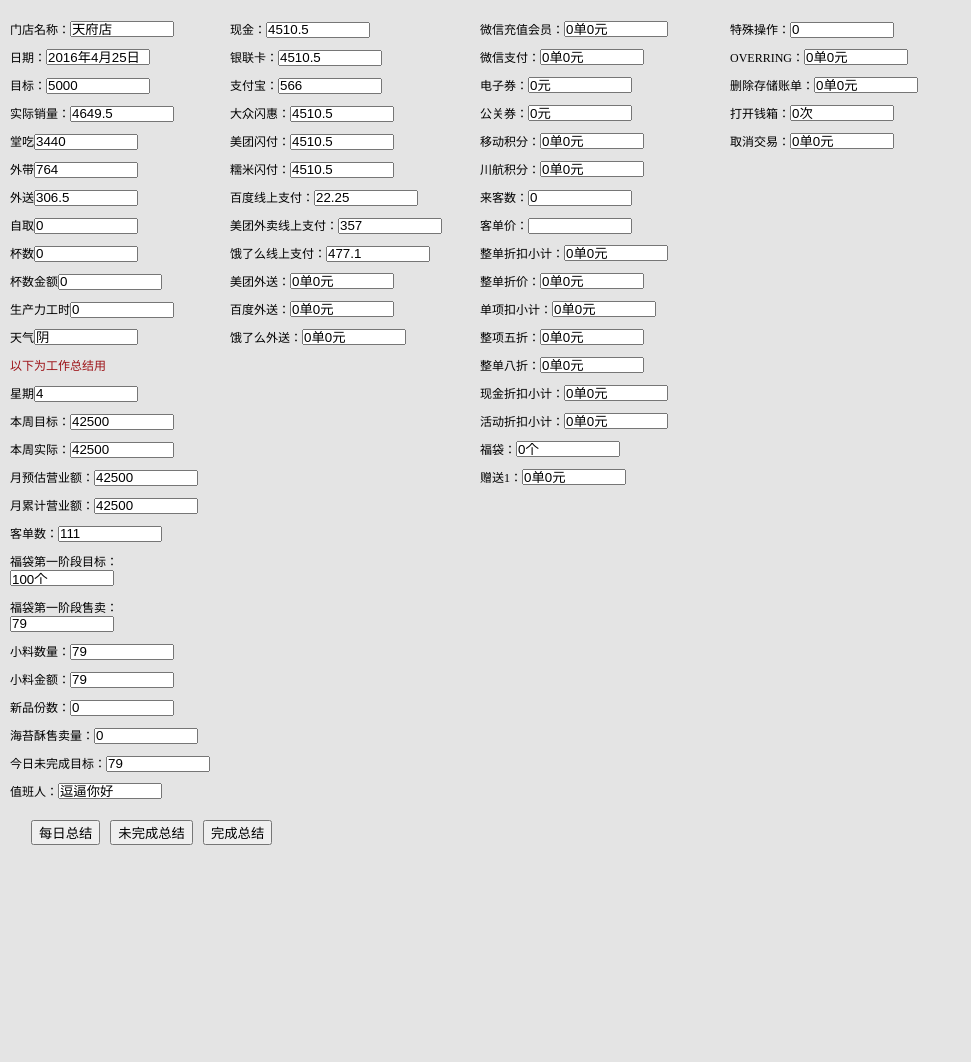
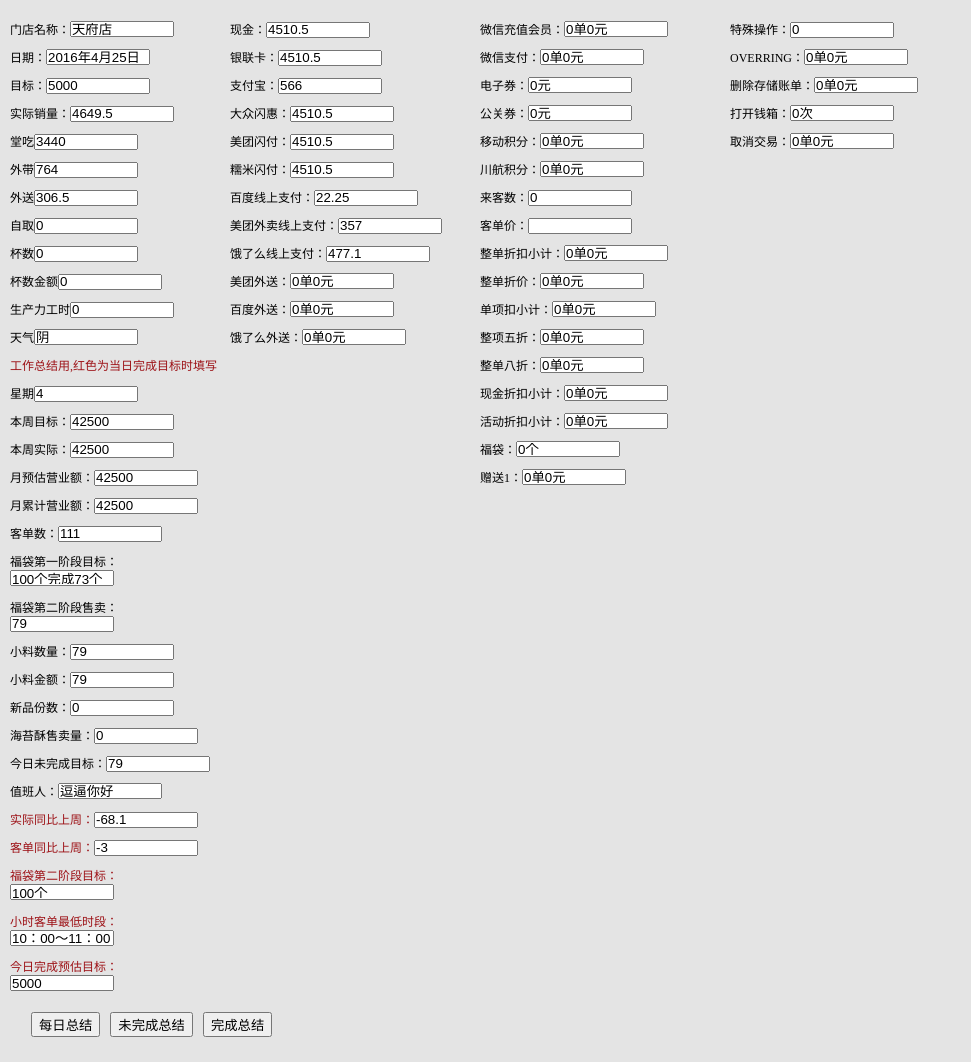
Before and after one commit to rsl140/Meetfresh-Account-Book, a plain HTML site: page index.html in a window 1280 px wide. Shown: the whole page, without its empty margins (0-971 px from the left). Before the commit the page ends 870 px from the top, so only its background shows below. Drawn offline with Linux system fonts and the light colour scheme.

Commit message:
Update index.html

```diff
--- a/index.html
+++ b/index.html
@@ -34,21 +34,26 @@
 				<li class="mt10"><label id="bsje">杯数金额</label><input type="text" id="index_bsje" name="index_bsje" value="0" class="w100 h12"></li>
 				<li class="mt10"><label id="scl">生产力工时</label><input type="text" id="index_scl" name="index_scl" value="0" class="w100 h12"></li>
 				<li class="mt10"><label id="tq">天气</label><input type="text" id="index_tq" name="index_tq" value="阴" class="w100 h12"></li>
-				<li class="mt10 color3">以下为工作总结用</li>
+				<li class="mt10 color3">工作总结用,红色为当日完成目标时填写</li>
 				<li class="mt10"><label id="xq">星期</label><input type="text" id="index_xq" name="index_xq" value="4" class="w100 h12"></li>
 				<li class="mt10"><label id="bzmb">本周目标：</label><input type="text" id="index_bzmb" name="index_bzmb" value="42500" class="w100 h12"></li>
 				<li class="mt10"><label id="bzsj">本周实际：</label><input type="text" id="index_bzsj" name="index_bzsj" value="42500" class="w100 h12"></li>
 				<li class="mt10"><label id="ygyye">月预估营业额：</label><input type="text" id="index_ygyye" name="index_ygyye" value="42500" class="w100 h12"></li>
 				<li class="mt10"><label id="ljyye">月累计营业额：</label><input type="text" id="index_ljyye" name="index_ljyye" value="42500" class="w100 h12"></li>
 				<li class="mt10"><label id="kds">客单数：</label><input type="text" id="index_kds" name="index_kds" value="111" class="w100 h12"></li>
-				<li class="mt10"><label id="fd_1">福袋第一阶段目标：</label><input type="text" id="index_fd_1" name="index_fd_1" value="100个" class="w100 h12"></li>
-				<li class="mt10"><label id="fd_1m">福袋第一阶段售卖：</label><input type="text" id="index_fd_1m" name="index_fd_1m" value="79" class="w100 h12"></li>
+				<li class="mt10"><label id="fd_1">福袋第一阶段目标：</label><input type="text" id="index_fd_1" name="index_fd_1" value="100个完成73个" class="w100 h12"></li>
+				<li class="mt10"><label id="fd_1m">福袋第二阶段售卖：</label><input type="text" id="index_fd_1m" name="index_fd_1m" value="79" class="w100 h12"></li>
 				<li class="mt10"><label id="xlsl">小料数量：</label><input type="text" id="index_xlsl" name="index_xlsl" value="79" class="w100 h12"></li>
 				<li class="mt10"><label id="xlje">小料金额：</label><input type="text" id="index_xlje" name="index_xlje" value="79" class="w100 h12"></li>
 				<li class="mt10"><label id="xpfs">新品份数：</label><input type="text" id="index_xpfs" name="index_xpfs" value="0" class="w100 h12"></li>
 				<li class="mt10"><label id="hts">海苔酥售卖量：</label><input type="text" id="index_hts" name="index_hts" value="0" class="w100 h12"></li>
 				<li class="mt10"><label id="wwcmb">今日未完成目标：</label><input type="text" id="index_wwcmb" name="index_wwcmb" value="79" class="w100 h12"></li>
 				<li class="mt10"><label id="zbr">值班人：</label><input type="text" id="index_zbr" name="index_zbr" value="逗逼你好" class="w100 h12"></li>
+				<li class="mt10"><label id="tbsz1" class="color3">实际同比上周：</label><input type="text" id="index_tbsz1" name="index_tbsz1" value="-68.1" class="w100 h12"></li>
+				<li class="mt10"><label id="tbsz2" class="color3">客单同比上周：</label><input type="text" id="index_tbsz2" name="index_tbsz2" value="-3" class="w100 h12"></li>
+				<li class="mt10"><label id="fd_2" class="color3">福袋第二阶段目标：</label><input type="text" id="index_fd_2" name="index_fd_2" value="100个" class="w100 h12"></li>
+				<li class="mt10"><label id="xszd" class="color3">小时客单最低时段：</label><input type="text" id="index_xszd" name="index_xszd" value="10：00～11：00" class="w100 h12"></li>
+				<li class="mt10"><label id="wcmb" class="color3">今日完成预估目标：</label><input type="text" id="index_wcmb" name="index_wcmb" value="5000" class="w100 h12"></li>
 
 			</ul>
 		</div>
@@ -114,6 +119,6 @@
 			</ul>
 		</div>
 		</div>
-		<script type="text/javascript" src="javascripts/report.js" ></script>
+	<script type="text/javascript" src="js/report.js" ></script>
 	</body>
 </html>
```
